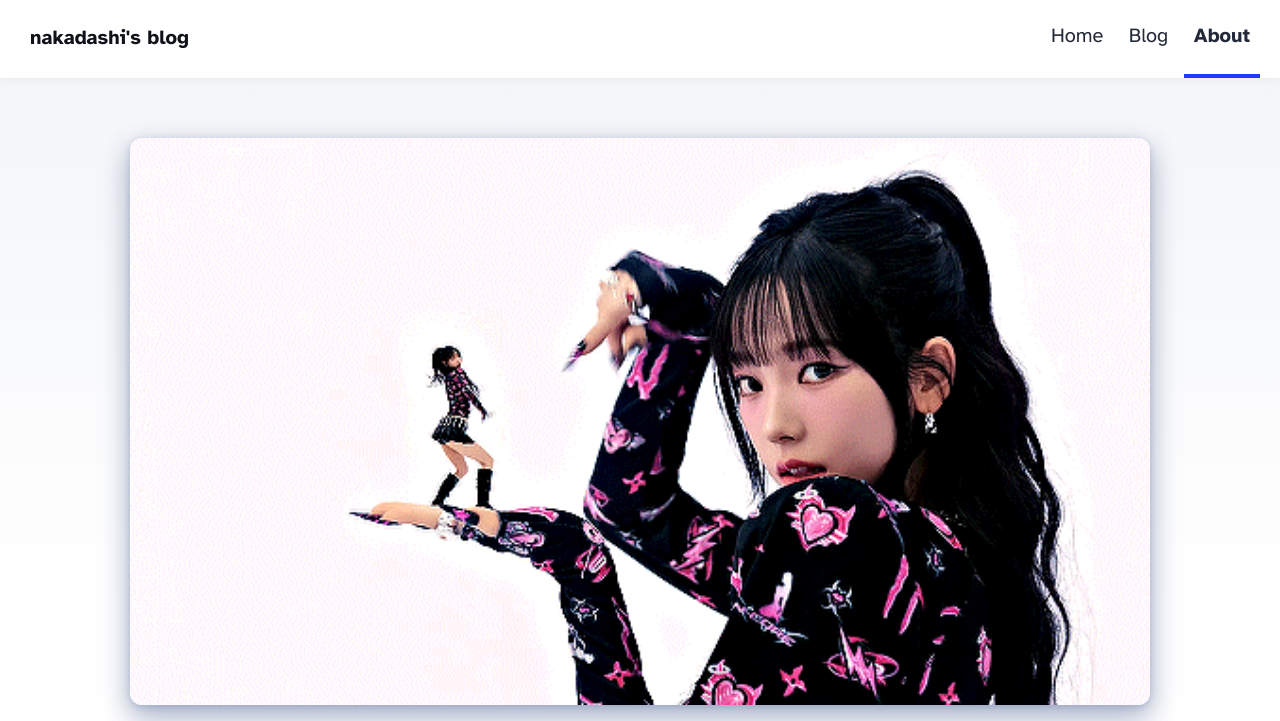
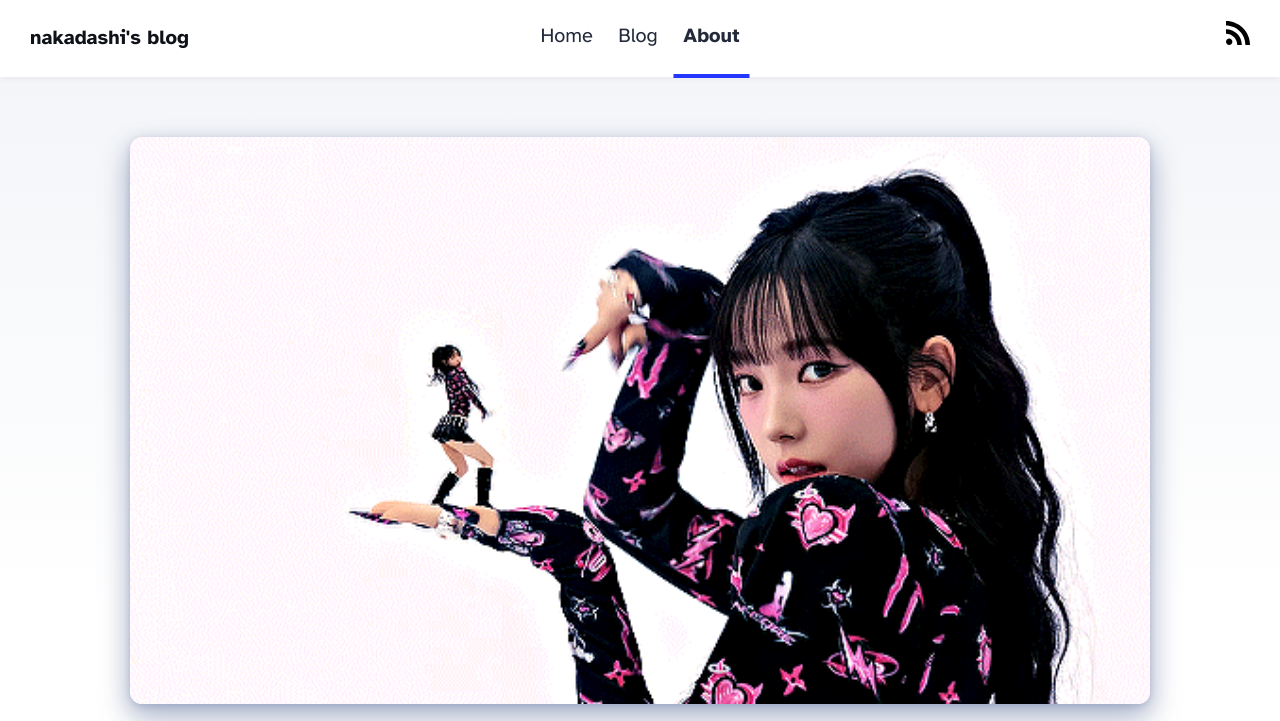
Before and after one commit to kuro-neko-xyz/blog.kuro-neko.xyz, an Astro site: page /about in a window 1280 px wide. Shown: the top 721 px of the page. Built offline with nearby package versions, Linux system fonts and the light colour scheme; Astro itself is replaced by a stand-in of ours.

Commit message:
Add Link to RSS Feed

```diff
--- a/src/components/Header.astro
+++ b/src/components/Header.astro
@@ -10,6 +10,12 @@ import { SITE_TITLE } from "../consts";
       <HeaderLink href="/">Home</HeaderLink>
       <HeaderLink href="/blog">Blog</HeaderLink>
       <HeaderLink href="/about">About</HeaderLink>
+    </div>
+    <div>
+      <a href="/rss.xml">
+        <span class="sr-only">Follow RSS Feed</span>
+        <img src="/rss.svg" alt="RSS Feed" width="24" height="24" />
+      </a>
     </div>
   </nav>
 </header>
@@ -33,24 +39,28 @@ import { SITE_TITLE } from "../consts";
     display: flex;
     align-items: center;
     justify-content: space-between;
+    width: 100%;
+    height: 77px;
   }
   nav a {
     padding: 1em 0.5em;
     color: var(--black);
     border-bottom: 4px solid transparent;
     text-decoration: none;
+    z-index: 100;
   }
   nav a.active {
     text-decoration: none;
     border-bottom-color: var(--accent);
   }
-  .social-links,
-  .social-links a {
-    display: flex;
+  nav a img {
+    border-radius: 0;
   }
-  @media (max-width: 720px) {
-    .social-links {
-      display: none;
-    }
+
+  .internal-links {
+    position: absolute;
+    top: 0;
+    left: 50%;
+    transform: translateX(-50%);
   }
 </style>
--- a/src/content/blog/internet-dreams.mdx
+++ b/src/content/blog/internet-dreams.mdx
@@ -1,6 +1,6 @@
 ---
 title: "Internet Dreams"
-description: "yolo"
+description: "A small reflection on the Internet as a modern oneiromantic tool"
 pubDate: "Jan 15 2024"
 heroImage: "/internet-dreams.jpg"
 ---
--- a/src/pages/about.astro
+++ b/src/pages/about.astro
@@ -13,6 +13,6 @@ import Layout from "../layouts/BlogPost.astro";
     watching movies, listening to music and playing vidya. However, my true
     passion is the Internet ant the technological and cultural aspects of it. I
     believe the Internet is a gateway to divinity and through getting lost in it
-    one can reach enlightenement.
+    one can reach enlightenment.
   </p>
 </Layout>
```
Also changed, not shown: src/pages/blog/index.astro (+14 -9 lines), public/rss.svg (added).
